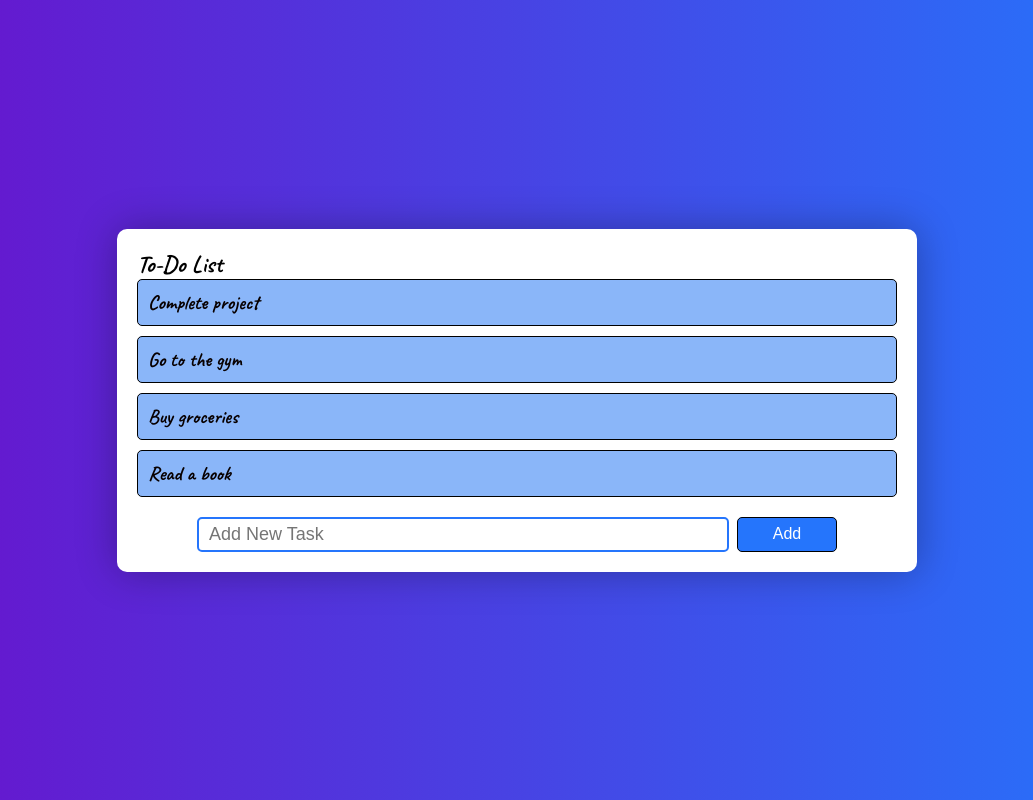
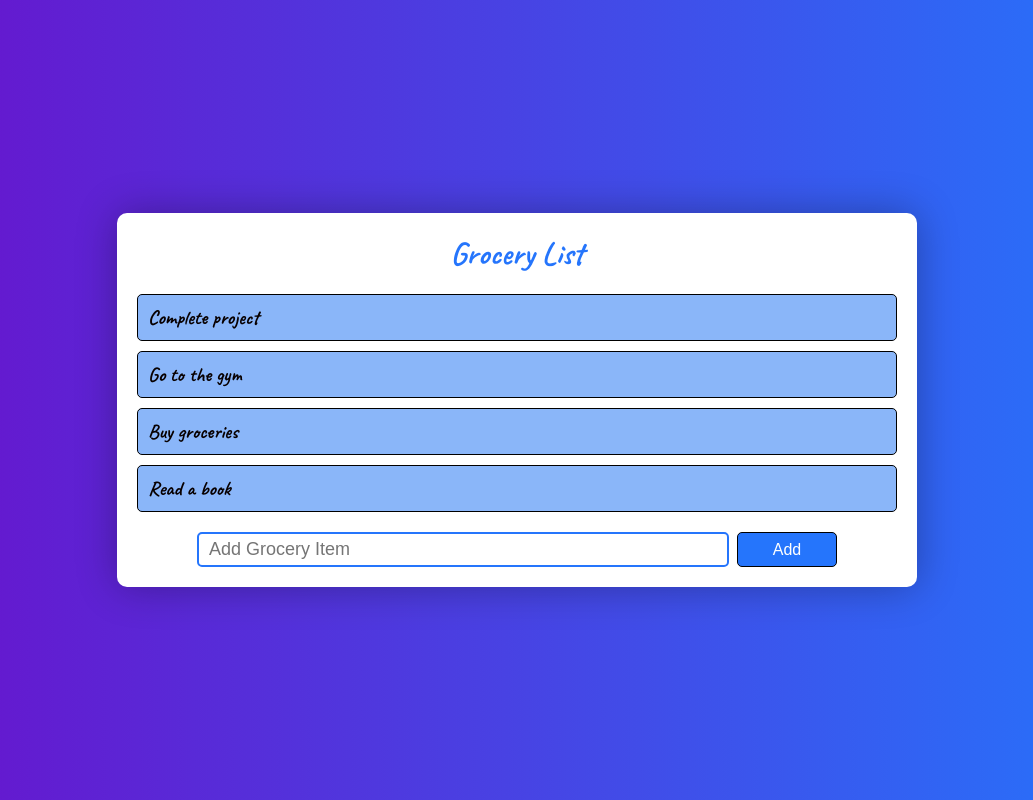
Before and after one commit to nain-panwar/Javascript-to-do-list, a plain HTML site: page index.html in a window 1280 px wide. Shown: the whole page, without its empty margins (123-1156 px from the left). Drawn offline with Linux system fonts and the light colour scheme.

Commit message:
Update index.html

```diff
--- a/index.html
+++ b/index.html
@@ -3,7 +3,7 @@
 <head>
   <meta charset="UTF-8">
   <meta name="viewport" content="width=device-width, initial-scale=1.0">
-  <title>To-Do List</title>
+  <title>Grocery List</title>
   <link rel="stylesheet" href="style.css">
   <link rel="preconnect" href="https://fonts.googleapis.com">
   <link rel="preconnect" href="https://fonts.gstatic.com" crossorigin>
@@ -11,10 +11,10 @@
 </head>
 <body>
   <div class="container">
-    <h2>To-Do List</h2>
+    <h1>Grocery List</h1>
     <div class="list"></div>
     <div class="action">
-      <input type="text" placeholder="Add New Task" />
+      <input type="text" placeholder="Add Grocery Item" />
       <button onclick="addTask()">Add</button>
     </div>
   </div>
```
